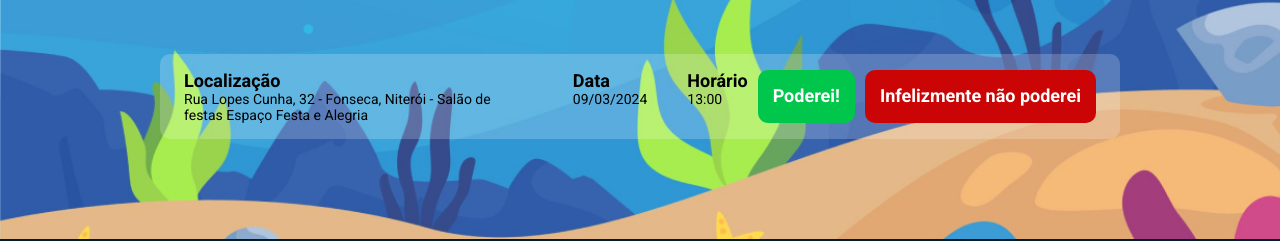
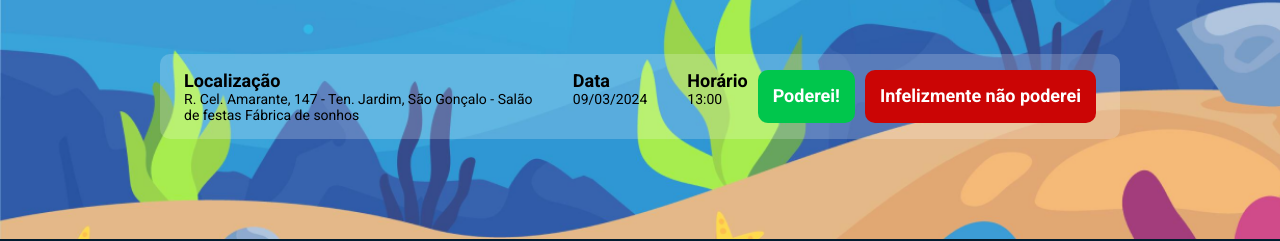
Before and after one commit to maiconveiga/Aniversario-Micael, a website built with Parcel: page src/index.html in a window 1280 px wide. Shown: the part 344-585 px from the top of the page. Built offline with nearby package versions, Linux system fonts and the light colour scheme.

Commit message:
endreço

```diff
--- a/src/index.html
+++ b/src/index.html
@@ -21,7 +21,7 @@
                 <ul class="infos-bar__infos">
                     <li class="infos-bar__infos__item">
                         <b>Localização</b>
-                        Rua Lopes Cunha, 32 - Fonseca, Niterói - Salão de festas Espaço Festa e Alegria
+                        R. Cel. Amarante, 147 - Ten. Jardim, São Gonçalo - Salão de festas Fábrica de sonhos
                     </li>
                     <li class="infos-bar__infos__item">
                         <b>Data</b>
```
